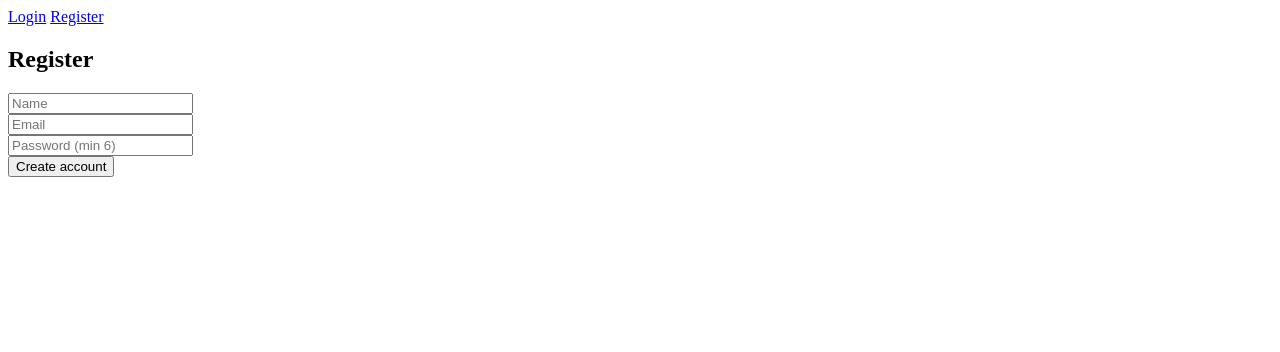
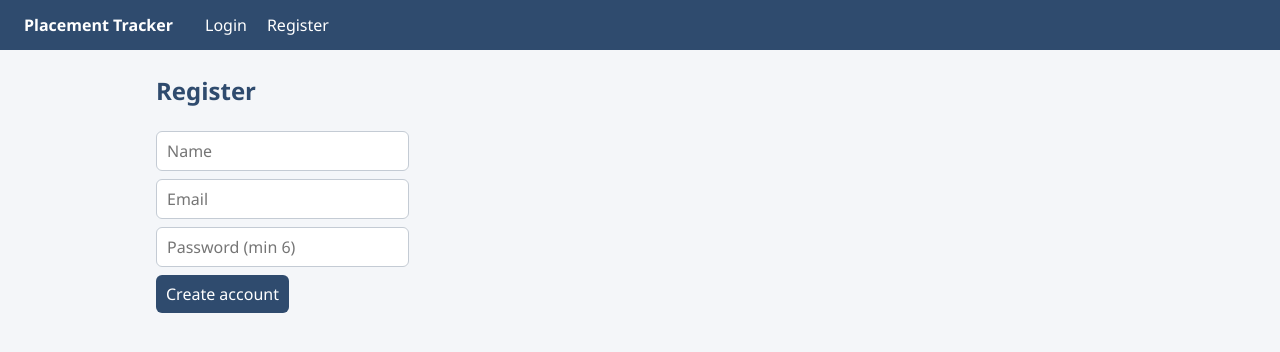
Before and after one commit to avishwa25/placement-tracker, a Flask app: page /register in a window 1280 px wide. Shown: the top 352 px of the page. Run offline with Flask 3, Linux system fonts and the light colour scheme.

Commit message:
Add retry and fallback for AI tips

```diff
--- a/ai_helper.py
+++ b/ai_helper.py
@@ -1,17 +1,33 @@
+import time
+
 from google import genai
 import config
 
 client = genai.Client(api_key=config.GEMINI_API_KEY)
+
+# Models to try, in order. The second is a backup if the first is busy.
+MODELS = [config.GEMINI_MODEL, "gemini-3-flash-preview"]
 
 
 def get_resume_tip(role, skills):
     prompt = (
         f"Give 5 concise, actionable resume tips for a fresher applying "
         f"for a {role} role. Their skills: {skills}. "
-        f"Keep it under 150 words."
+        f"Use plain text only, numbered 1 to 5, with no markdown symbols "
+        f"such as asterisks. Keep it under 150 words."
     )
-    response = client.models.generate_content(
-        model=config.GEMINI_MODEL,
-        contents=prompt,
-    )
-    return response.text
+
+    last_error = None
+    for model in MODELS:
+        for attempt in range(2):
+            try:
+                response = client.models.generate_content(
+                    model=model,
+                    contents=prompt,
+                )
+                return response.text
+            except Exception as e:
+                last_error = e
+                print(f"Gemini error ({model}, try {attempt + 1}):", e)
+                time.sleep(2)
+    raise last_error
--- a/app.py
+++ b/app.py
@@ -227,7 +227,7 @@ def resume_tip():
         tip = get_resume_tip(role, skills)
     except Exception as e:
         print("Gemini error:", e)
-        return jsonify({"error": "The AI service is unavailable or the free limit was reached. Try again later."}), 503
+        return jsonify({"error": "The AI service is busy right now. Please try again in a minute."}), 503
     return jsonify({"tip": tip})
 @app.route("/export/pdf")
 @login_required
--- a/config.py
+++ b/config.py
@@ -9,4 +9,4 @@ DB_USER = os.getenv("DB_USER")
 DB_PASSWORD = os.getenv("DB_PASSWORD")
 DB_NAME = os.getenv("DB_NAME")
 GEMINI_API_KEY = os.getenv("GEMINI_API_KEY")
-GEMINI_MODEL = os.getenv("GEMINI_MODEL", "gemini-2.5-flash")
+GEMINI_MODEL = os.getenv("GEMINI_MODEL", "gemini-3.8-flash")
--- /dev/null
+++ b/static/css/style.css
@@ -0,0 +1,69 @@
+* { box-sizing: border-box; }
+
+body {
+    margin: 0;
+    font-family: "Segoe UI", Arial, sans-serif;
+    background: #f4f6f9;
+    color: #222;
+}
+
+nav {
+    display: flex;
+    gap: 20px;
+    align-items: center;
+    padding: 14px 24px;
+    background: #2f4b6e;
+}
+nav a { color: #fff; text-decoration: none; }
+nav a:hover { text-decoration: underline; }
+nav .brand { color: #fff; font-weight: 600; margin-right: 12px; }
+nav .right { margin-left: auto; }
+
+main {
+    max-width: 1000px;
+    margin: 24px auto;
+    padding: 0 16px;
+}
+
+h2, h3 { color: #2f4b6e; }
+
+.flash {
+    background: #fff4d6;
+    border: 1px solid #e6c96a;
+    padding: 10px 14px;
+    border-radius: 6px;
+}
+
+input, select, button {
+    font: inherit;
+    padding: 8px 10px;
+    border: 1px solid #c4cbd4;
+    border-radius: 6px;
+    margin: 4px 4px 4px 0;
+}
+input { background: #fff; }
+
+button {
+    background: #2f4b6e;
+    color: #fff;
+    border: none;
+    cursor: pointer;
+}
+button:hover { background: #3d6190; }
+
+table {
+    width: 100%;
+    border-collapse: collapse;
+    background: #fff;
+    border-radius: 8px;
+    overflow: hidden;
+    margin-top: 16px;
+}
+th, td {
+    padding: 10px 12px;
+    text-align: left;
+    border-bottom: 1px solid #e4e8ee;
+}
+th { background: #eaeff5; }
+
+a { color: #2f6db5; }
--- a/templates/base.html
+++ b/templates/base.html
@@ -1,21 +1,28 @@
-<!doctype html>
-<html>
+<!DOCTYPE html>
+<html lang="en">
 <head>
+    <meta charset="UTF-8">
+    <meta name="viewport" content="width=device-width, initial-scale=1">
     <title>Placement Tracker</title>
+    <link rel="stylesheet" href="{{ url_for('static', filename='css/style.css') }}">
 </head>
 <body>
     <nav>
+        <span class="brand">Placement Tracker</span>
         {% if session.student_id %}
             <a href="{{ url_for('dashboard') }}">Dashboard</a>
             <a href="{{ url_for('applications_page') }}">Applications</a>
-      <a href="{{ url_for('logout') }}">Logout</a>
+            <a href="{{ url_for('logout') }}" class="right">Logout</a>
         {% else %}
             <a href="{{ url_for('login') }}">Login</a>
             <a href="{{ url_for('register') }}">Register</a>
         {% endif %}
     </nav>
-    {% with messages = get_flashed_messages() %} {% for m in messages %}
-    <p>{{ m }}</p>
-    {% endfor %} {% endwith %} {% block content %}{% endblock %}
+    <main>
+        {% with messages = get_flashed_messages() %}
+            {% for m in messages %}<p class="flash">{{ m }}</p>{% endfor %}
+        {% endwith %}
+        {% block content %}{% endblock %}
+    </main>
 </body>
 </html>
```
Also changed, not shown: templates/applications.html (+11 -13 lines), 1 other file. Lines whose indentation alone changed are shown as unchanged.
